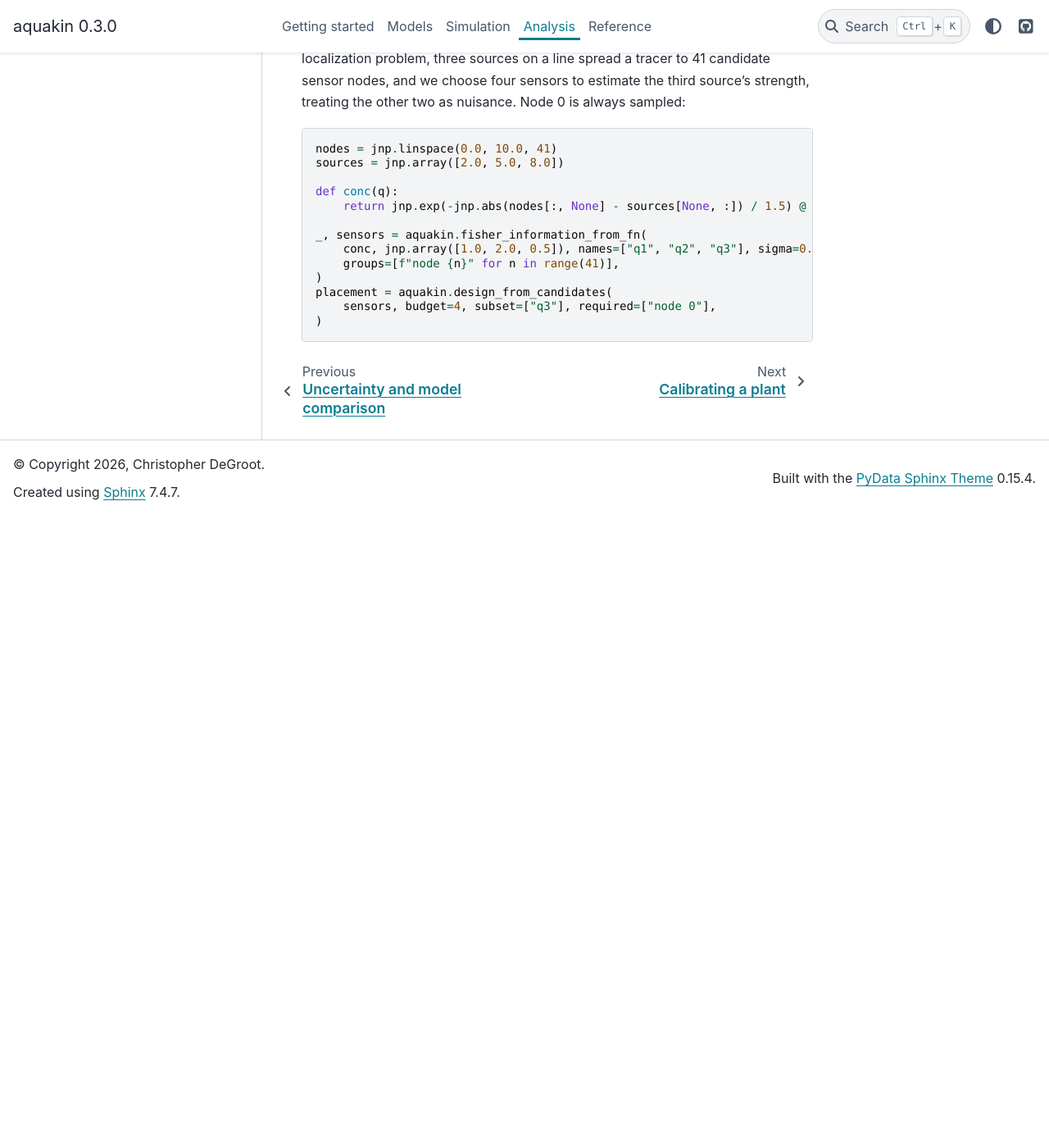
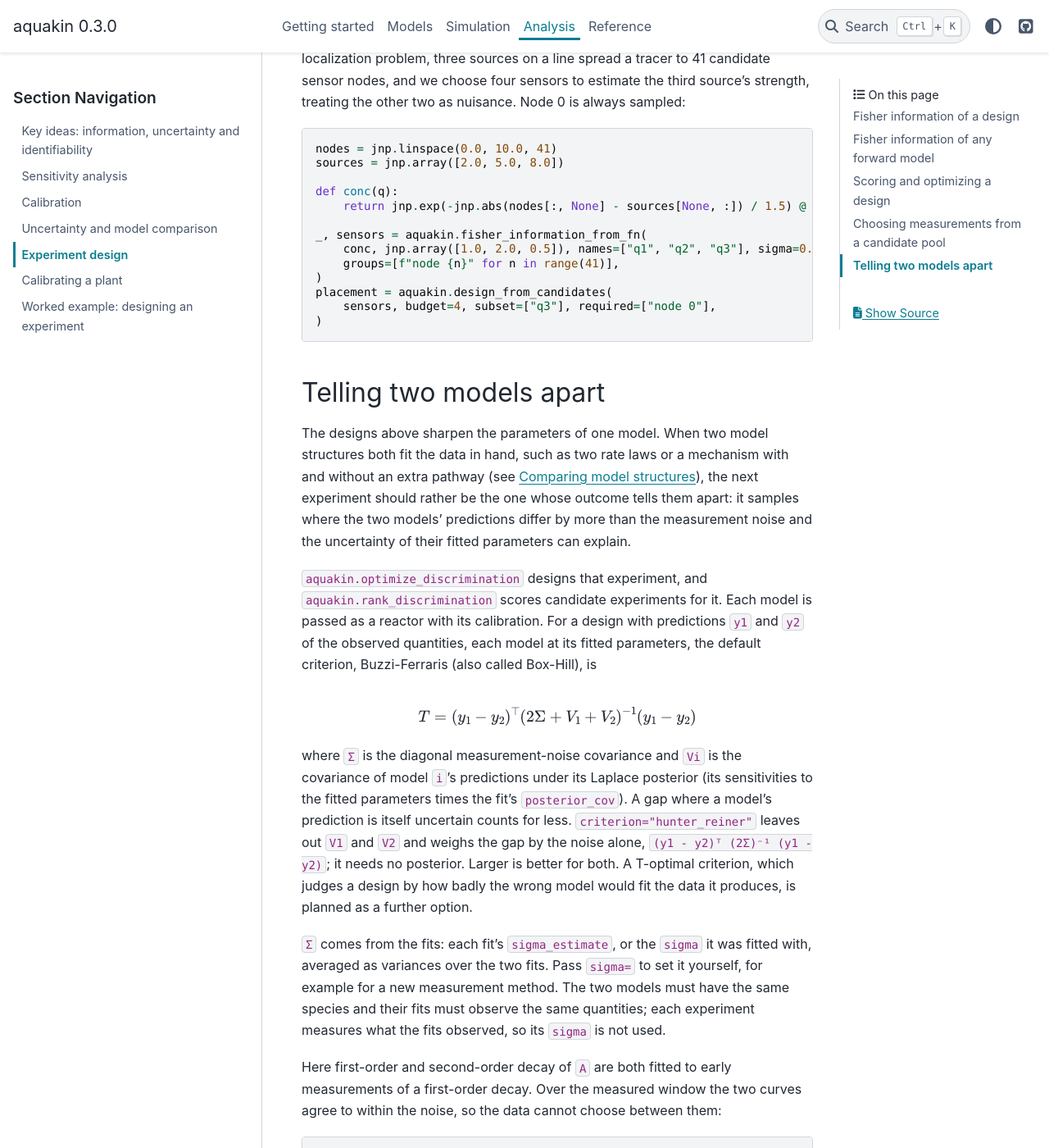
Before and after one commit to DeGrootResearchGroup/aquakin, a Sphinx documentation site: the page built from docs/experiment_design.md, in a window 1280 px wide and 1400 px high, scrolled down 6092 px. Shown: the whole window at 82% size. Built offline with Sphinx 7.4.7 and the PyData theme 0.15.4, drawn with Linux system fonts in a browser that asks for light colours; before the commit the page ends 6722 px from its top, so only the background shows below that; some of the changed text lies outside the part shown.

Commit message:
Document designing an experiment that tells two models apart
A section of the experiment-design page on when to use discrimination
design, the Buzzi-Ferraris and Hunter-Reiner criteria, where the noise
level comes from, and that T-optimality is planned, with a runnable
example: first- and second-order decay fitted to early data, whose
discriminating samples move to late times.

Co-Authored-By: Claude Opus 5.5 <noreply@anthropic.com>

````diff
--- a/docs/experiment_design.md
+++ b/docs/experiment_design.md
@@ -298,3 +298,113 @@ placement = aquakin.design_from_candidates(
     sensors, budget=4, subset=["q3"], required=["node 0"],
 )
 ```
+
+## Telling two models apart
+
+The designs above sharpen the parameters of one model. When two model
+structures both fit the data in hand, such as two rate laws or a mechanism with
+and without an extra pathway (see
+[Comparing model structures](fit_uncertainty.md#comparing-model-structures)),
+the next experiment should rather be the one whose outcome tells them apart:
+it samples where the two models' predictions differ by more than the
+measurement noise and the uncertainty of their fitted parameters can explain.
+
+`aquakin.optimize_discrimination` designs that experiment, and
+`aquakin.rank_discrimination` scores candidate experiments for it. Each model
+is passed as a reactor with its calibration. For a design with predictions
+`y1` and `y2` of the observed quantities, each model at its fitted parameters,
+the default criterion, Buzzi-Ferraris (also called Box-Hill), is
+
+$$
+T = (y_1 - y_2)^\top \left(2\Sigma + V_1 + V_2\right)^{-1} (y_1 - y_2)
+$$
+
+where `Σ` is the diagonal measurement-noise covariance and `Vi` is the
+covariance of model `i`'s predictions under its Laplace posterior (its
+sensitivities to the fitted parameters times the fit's `posterior_cov`). A gap
+where a model's prediction is itself uncertain counts for less.
+`criterion="hunter_reiner"` leaves out `V1` and `V2` and weighs the gap by the
+noise alone, `(y1 - y2)ᵀ (2Σ)⁻¹ (y1 - y2)`; it needs no posterior. Larger is
+better for both. A T-optimal criterion, which judges a design by how badly the
+wrong model would fit the data it produces, is planned as a further option.
+
+`Σ` comes from the fits: each fit's `sigma_estimate`, or the `sigma` it was
+fitted with, averaged as variances over the two fits. Pass `sigma=` to set it
+yourself, for example for a new measurement method. The two models must have
+the same species and their fits must observe the same quantities; each
+experiment measures what the fits observed, so its `sigma` is not used.
+
+Here first-order and second-order decay of `A` are both fitted to early
+measurements of a first-order decay. Over the measured window the two curves
+agree to within the noise, so the data cannot choose between them:
+
+```yaml
+# first_order.yaml
+model: {name: first_order, version: "1.0", description: "A -> B, first order", references: []}
+species:
+  - {name: A, units: mol/L, default_concentration: 1.0}
+  - {name: B, units: mol/L, default_concentration: 0.0}
+conditions:
+  - {name: T, default: 293.15}
+reactions:
+  - name: decay
+    rate: "k * [A]"
+    parameters: {k: {value: 0.1, units: "s-1"}}
+    stoichiometry: {A: -1, B: +1}
+```
+
+```yaml
+# second_order.yaml
+model: {name: second_order, version: "1.0", description: "A -> B, second order", references: []}
+species:
+  - {name: A, units: mol/L, default_concentration: 1.0}
+  - {name: B, units: mol/L, default_concentration: 0.0}
+conditions:
+  - {name: T, default: 293.15}
+reactions:
+  - name: decay
+    rate: "k * [A] * [A]"
+    parameters: {k: {value: 0.1, units: "L/mol/s"}}
+    stoichiometry: {A: -1, B: +1}
+```
+
+```python
+first = aquakin.load_model_from_file("first_order.yaml")
+second = aquakin.load_model_from_file("second_order.yaml")
+reactor1 = aquakin.BatchReactor(first, first.default_conditions())
+reactor2 = aquakin.BatchReactor(second, second.default_conditions())
+
+C0_ab = jnp.array([1.0, 0.0])
+t_early = jnp.linspace(0.2, 2.0, 8)                   # seconds
+a_obs = jnp.exp(-0.3 * t_early) + 0.01 * np.random.default_rng(1).standard_normal(8)
+fit_kw = dict(observed_species=["A"], loss="nll", sigma=0.01)
+fit1 = aquakin.calibrate(reactor1, C0_ab, a_obs, t_early, ["decay.k"], **fit_kw)
+fit2 = aquakin.calibrate(reactor2, C0_ab, a_obs, t_early, ["decay.k"], **fit_kw)
+
+discriminating = aquakin.optimize_discrimination(
+    (reactor1, fit1), (reactor2, fit2),
+    aquakin.Experiment(C0_ab, t_obs=jnp.array([1.0, 1.5, 2.0]), sigma=0.01),
+    design=aquakin.DesignConfig(time_bounds=(0.1, 30.0), min_spacing=0.5),
+)
+discriminating.experiments[0].t_obs    # all three samples move past 5 s
+```
+
+% invisible-code-block: python
+%     assert discriminating.value > 10 * discriminating.initial_value
+%     assert bool(jnp.all(discriminating.experiments[0].t_obs > 5.0))
+
+The samples move to late times, where first-order decay has run further than
+second-order decay. `DesignConfig` holds the controls `optimize_experiment`
+takes as keywords: `optimize_times`, `time_bounds`, `min_spacing`,
+`initial_bounds` (to search the initial concentrations too), `max_iter` and
+`tol`. To choose between experiments you could run, rank them instead:
+
+```python
+choices = [aquakin.Experiment(C0_ab, t_obs=t, sigma=0.01)
+           for t in (jnp.array([0.5, 1.0, 1.5]), jnp.array([6.0, 9.0, 12.0]))]
+ranked = aquakin.rank_discrimination((reactor1, fit1), (reactor2, fit2), choices)
+ranked[0].index      # 1: the late samples
+```
+
+% invisible-code-block: python
+%     assert ranked[0].index == 1 and ranked[0].value > ranked[1].value
````
Also changed, not shown: docs/public_api.md (+1 -0 lines).
